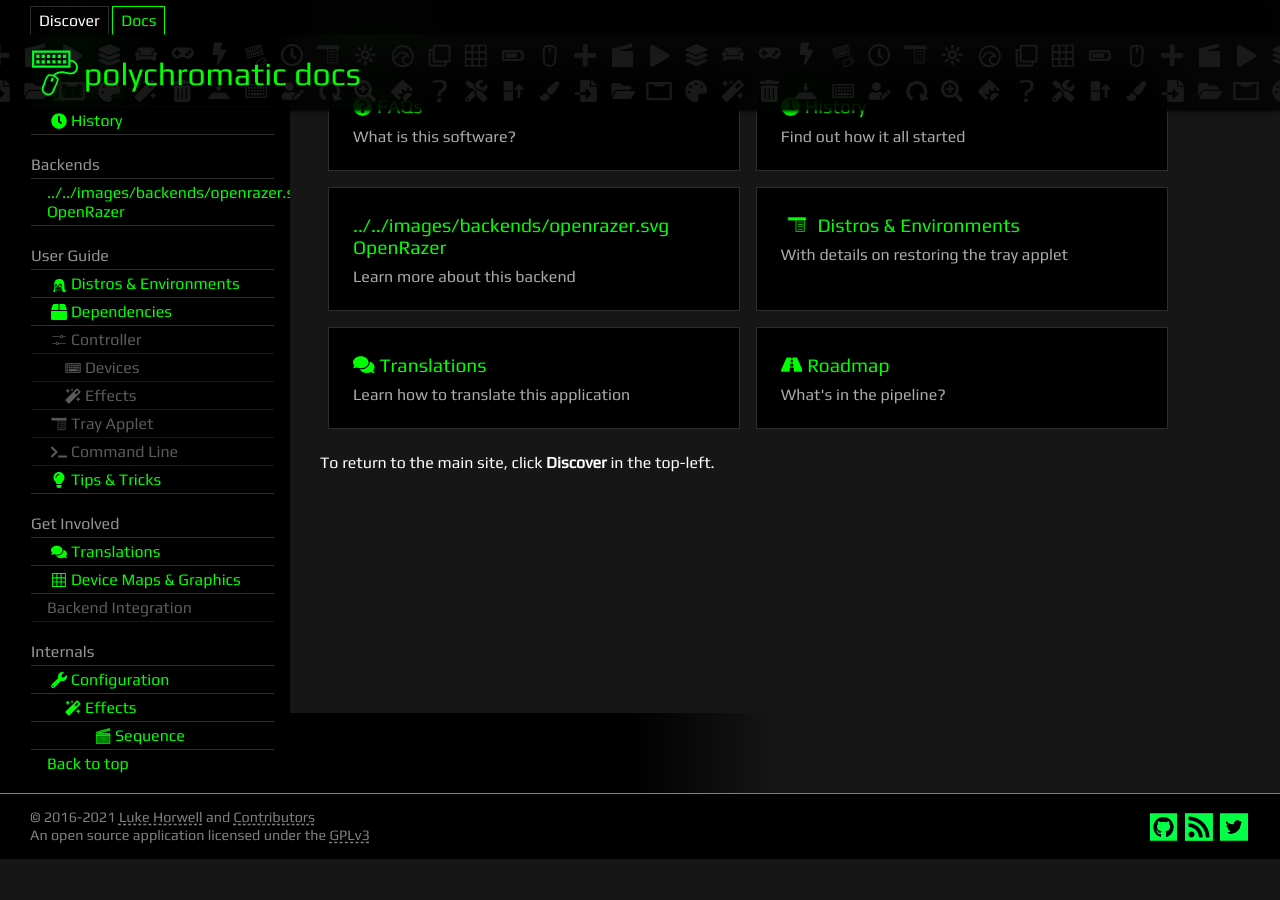
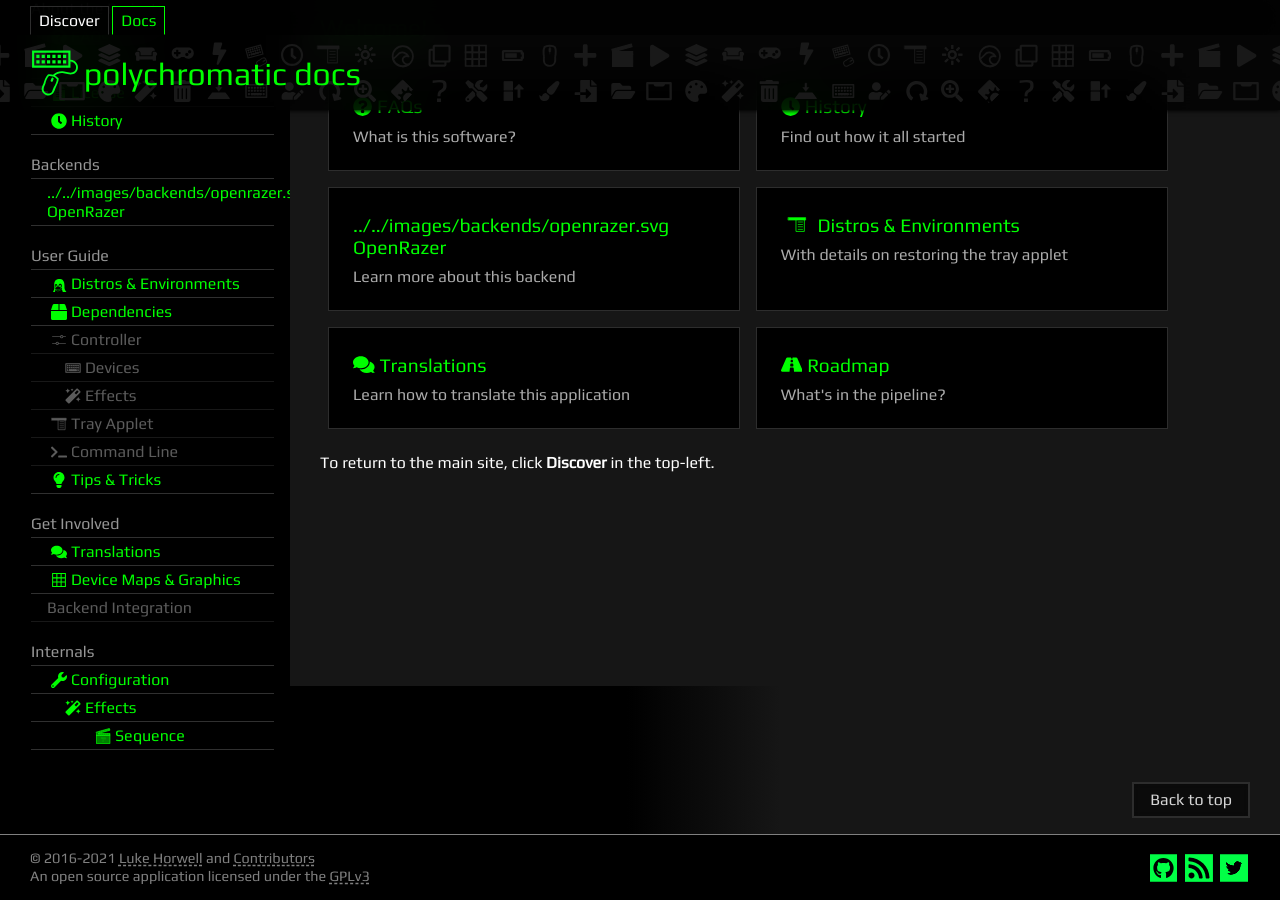
Before and after one commit to polychromatic/polychromatic-docs, a Jekyll site: the page built from pages/index.md, in a window 1280 px wide and 900 px high, scrolled down 131 px. Built offline with Jekyll 4.4.1, drawn with Linux system fonts in a browser that asks for light colours; before the commit the page ends 990 px from its top, so only the background shows below that.

Commit message:
Turn "Back to top" into a floating button instead

```diff
--- a/_includes/sidebar.html
+++ b/_includes/sidebar.html
@@ -12,5 +12,3 @@
     {% endfor %}
 
 {% endfor %}
-
-<a id="back-to-top" class="sidebar-item" href="#">Back to top</a>
--- a/_layouts/default.html
+++ b/_layouts/default.html
@@ -27,7 +27,12 @@
 
         <input id="current-page-class" value="{{ page.class }}" style="display:none; appearance:none"/>
 
+        <div id="back-to-top-wrapper">
+            <a id="back-to-top" class="btn" href="#">Back to top</a>
+        </div>
+
       </div>
+
     </main>
 
     {% include footer.html %}
--- a/_sass/docs.scss
+++ b/_sass/docs.scss
@@ -296,3 +296,17 @@ kbd {
         margin: 2em auto;
     }
 }
+
+#back-to-top-wrapper {
+    display: flex;
+    position: sticky;
+    bottom: 1em;
+}
+
+#back-to-top {
+    background: rgba(0,0,0,0.5);
+    backdrop-filter: blur(0.2em);
+    margin: 1em 0;
+    margin-left: auto;
+    z-index: 20;
+}
--- a/_sass/sidebar.scss
+++ b/_sass/sidebar.scss
@@ -27,12 +27,6 @@
         height: 16px;
         width: 16px;
         margin: auto 4px;
-    }
-
-    &#back-to-top {
-        position: sticky;
-        top: 96vh;
-        border: none;
     }
 
     &:hover,
```
